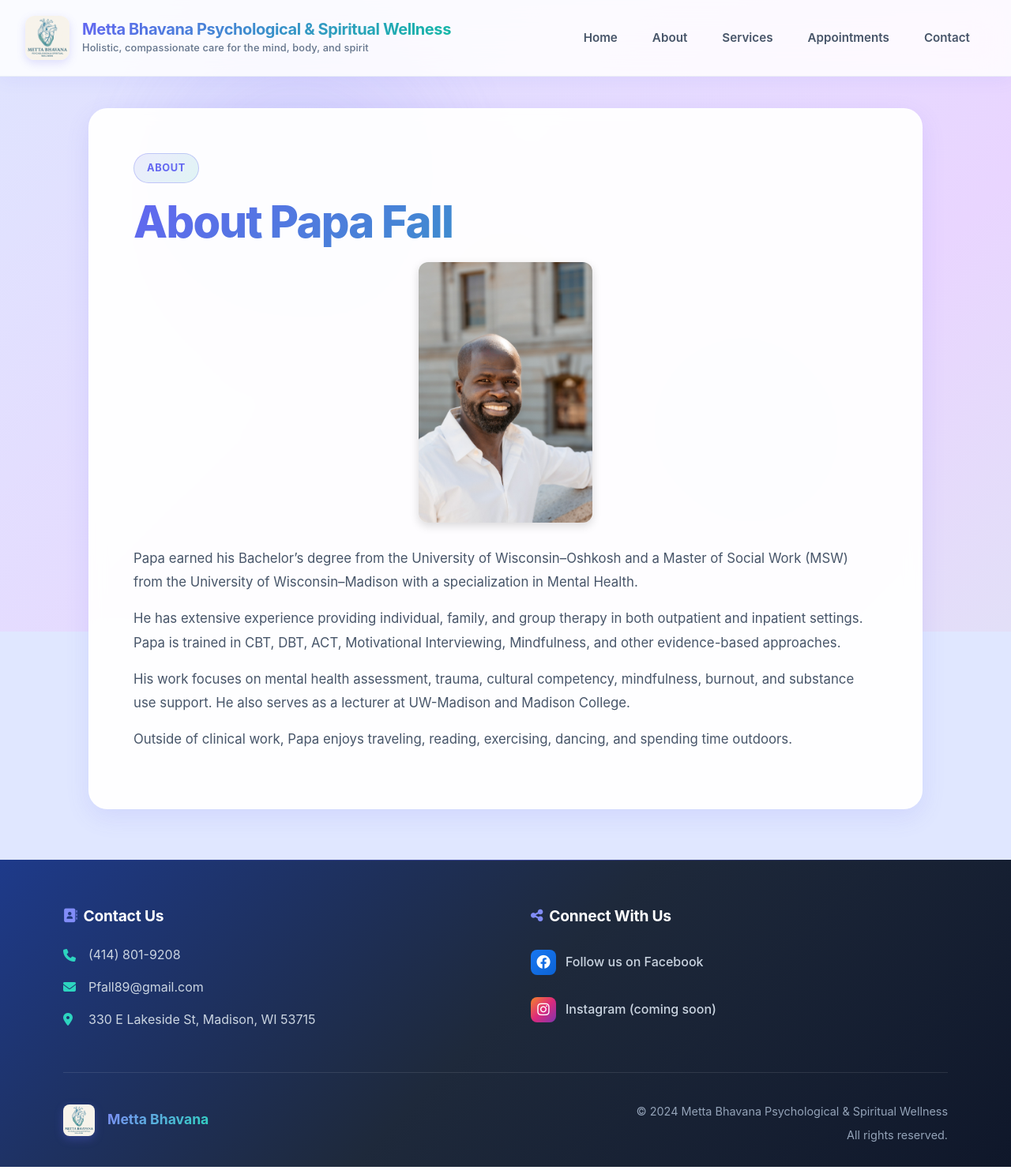
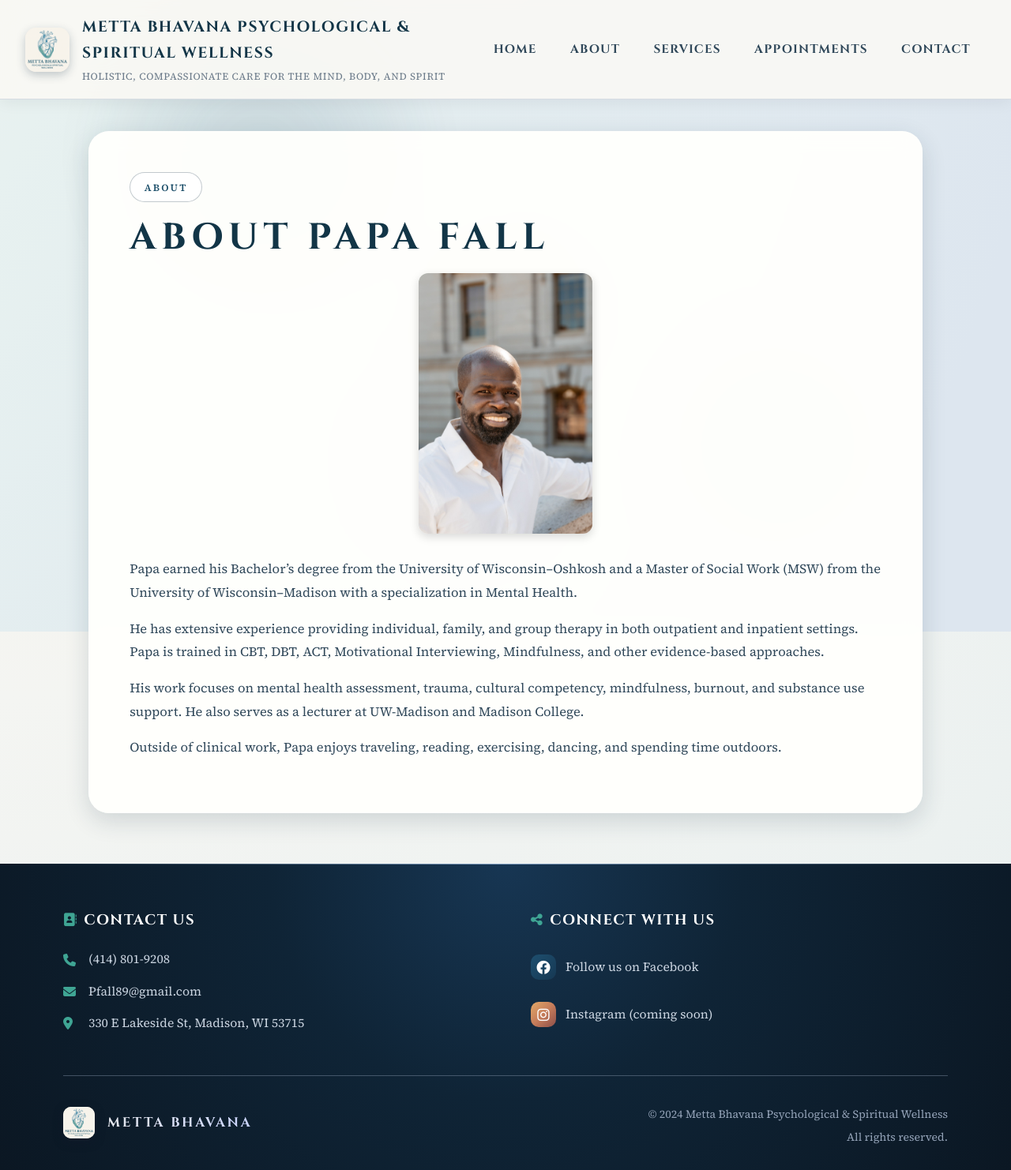
Before and after one commit to xMouhame/metta-bhavana-site, a Django app: page /about/ in a window 1280 px wide. Shown: the whole page at 79% size. Run offline with Django 5.2, Linux system fonts and the light colour scheme.

Commit message:
Updated templates and view logic

```diff
--- a/templates/base.html
+++ b/templates/base.html
@@ -7,24 +7,28 @@
     <meta name="viewport" content="width=device-width, initial-scale=1">
     <link rel="stylesheet" href="https://cdnjs.cloudflare.com/ajax/libs/font-awesome/6.4.0/css/all.min.css">
 
+    <!-- Brand fonts: logo-style serif + soft body font -->
     <style>
+        @import url('https://fonts.googleapis.com/css2?family=Cinzel:wght@500;700&family=Source+Serif+4:wght@300;400;600&display=swap');
+
         :root {
-            --primary: #6366f1;
-            --primary-light: #818cf8;
-            --primary-dark: #4f46e5;
-            --accent: #14b8a6;
-            --accent-light: #2dd4bf;
-            --sage: #84a98c;
-            --lavender: #c4b5fd;
-            --peach: #fbbf24;
-            --text-primary: #1e293b;
-            --text-secondary: #475569;
-            --text-muted: #64748b;
-            --card-bg: rgba(255, 255, 255, 0.95);
+            /* Colors tuned to the logo */
+            --primary: #1D4F6A;          /* deep blue */
+            --primary-light: #2E6C8C;
+            --primary-dark: #123547;
+            --accent: #2F8A7B;          /* teal/green from heart */
+            --accent-light: #3FA594;
+            --sage: #7A9480;
+            --lavender: #9FB5C8;
+            --peach: #E2A969;
+            --text-primary: #163042;
+            --text-secondary: #30485A;
+            --text-muted: #6B7A89;
+            --card-bg: rgba(255, 255, 252, 0.96);
             --border-subtle: rgba(226, 232, 240, 0.6);
-            --shadow-soft: 0 10px 30px rgba(99, 102, 241, 0.12);
-            --shadow-md: 0 4px 6px -1px rgba(0, 0, 0, 0.1);
-            --shadow-lg: 0 10px 15px -3px rgba(0, 0, 0, 0.1);
+            --shadow-soft: 0 10px 30px rgba(22, 48, 66, 0.16);
+            --shadow-md: 0 4px 6px -1px rgba(0, 0, 0, 0.08);
+            --shadow-lg: 0 10px 15px -3px rgba(0, 0, 0, 0.18);
         }
 
         * {
@@ -34,16 +38,16 @@
         }
 
         body {
-            font-family: 'Inter', -apple-system, BlinkMacSystemFont, "Segoe UI", Roboto, sans-serif;
+            font-family: 'Source Serif 4', -apple-system, BlinkMacSystemFont, "Segoe UI", Roboto, serif;
             color: var(--text-primary);
-            background: #e0e7ff;
+            background: radial-gradient(circle at top left, #F7F1E5 0%, #F4F5F2 45%, #E8EFEF 100%);
             min-height: 100vh;
-            line-height: 1.6;
+            line-height: 1.7;
             position: relative;
             overflow-x: hidden;
         }
 
-        /* ANIMATED BACKGROUND */
+        /* ANIMATED BACKGROUND – softer, logo colors */
         .animated-bg {
             position: fixed;
             top: 0;
@@ -52,9 +56,9 @@
             height: 100%;
             z-index: 0;
             overflow: hidden;
-            background: linear-gradient(135deg, #e0e7ff 0%, #fef3c7 25%, #dbeafe 50%, #e9d5ff 75%, #d1fae5 100%);
-            background-size: 400% 400%;
-            animation: gradientShift 20s ease infinite;
+            background: radial-gradient(circle at top left, #F7F1E5 0%, #E7F1F0 40%, #DDE6EF 80%);
+            background-size: 200% 200%;
+            animation: gradientShift 26s ease infinite;
         }
 
         @keyframes gradientShift {
@@ -65,69 +69,58 @@
 
         .floating-shapes {
             position: absolute;
-            top: 0;
-            left: 0;
-            width: 100%;
-            height: 100%;
+            inset: 0;
         }
 
         .shape {
             position: absolute;
-            opacity: 0.15;
+            opacity: 0.18;
             border-radius: 50%;
-            filter: blur(40px);
-            animation: float 20s ease-in-out infinite;
+            filter: blur(38px);
+            animation: float 24s ease-in-out infinite;
         }
 
         .shape-1 {
-            width: 400px;
-            height: 400px;
-            background: radial-gradient(circle, #6366f1, transparent);
-            top: 10%;
-            left: 10%;
-            animation-delay: 0s;
+            width: 380px;
+            height: 380px;
+            background: radial-gradient(circle, rgba(29, 79, 106, 0.85), transparent);
+            top: 6%;
+            left: 8%;
         }
 
         .shape-2 {
             width: 300px;
             height: 300px;
-            background: radial-gradient(circle, #14b8a6, transparent);
-            top: 50%;
-            right: 15%;
+            background: radial-gradient(circle, rgba(47, 138, 123, 0.8), transparent);
+            top: 52%;
+            right: 12%;
             animation-delay: 5s;
         }
 
         .shape-3 {
-            width: 350px;
-            height: 350px;
-            background: radial-gradient(circle, #c4b5fd, transparent);
-            bottom: 10%;
+            width: 340px;
+            height: 340px;
+            background: radial-gradient(circle, rgba(159, 181, 200, 0.9), transparent);
+            bottom: 8%;
             left: 30%;
             animation-delay: 10s;
         }
 
         .shape-4 {
-            width: 250px;
-            height: 250px;
-            background: radial-gradient(circle, #fbbf24, transparent);
-            top: 30%;
+            width: 260px;
+            height: 260px;
+            background: radial-gradient(circle, rgba(226, 169, 105, 0.75), transparent);
+            top: 32%;
             right: 40%;
-            animation-delay: 15s;
+            animation-delay: 14s;
         }
 
         @keyframes float {
-            0%, 100% {
-                transform: translate(0, 0) scale(1);
-            }
-            33% {
-                transform: translate(50px, -50px) scale(1.1);
-            }
-            66% {
-                transform: translate(-30px, 30px) scale(0.9);
-            }
+            0%, 100% { transform: translate(0, 0) scale(1); }
+            33% { transform: translate(40px, -40px) scale(1.05); }
+            66% { transform: translate(-25px, 30px) scale(0.96); }
         }
 
-        /* Content wrapper */
         .content-wrapper {
             position: relative;
             z-index: 1;
@@ -138,16 +131,16 @@
             position: sticky;
             top: 0;
             z-index: 50;
-            background: rgba(255, 255, 255, 0.85);
-            backdrop-filter: blur(20px) saturate(180%);
-            border-bottom: 1px solid var(--border-subtle);
-            box-shadow: 0 4px 20px rgba(99, 102, 241, 0.08);
+            background: rgba(249, 248, 244, 0.94);
+            backdrop-filter: blur(18px) saturate(170%);
+            border-bottom: 1px solid rgba(206, 214, 222, 0.8);
+            box-shadow: 0 4px 18px rgba(15, 23, 42, 0.06);
             transition: all 0.3s ease;
         }
 
         header.scrolled {
-            box-shadow: 0 4px 20px rgba(99, 102, 241, 0.15);
-            background: rgba(255, 255, 255, 0.95);
+            box-shadow: 0 6px 22px rgba(15, 23, 42, 0.12);
+            background: rgba(249, 248, 244, 0.98);
         }
 
         .header-container {
@@ -169,20 +162,21 @@
         }
 
         .brand-link:hover {
-            transform: translateY(-2px);
+            transform: translateY(-1px);
         }
 
         .logo-img {
-            height: 48px;
+            height: 50px;
             width: auto;
-            border-radius: 12px;
-            box-shadow: 0 4px 12px rgba(99, 102, 241, 0.2);
+            border-radius: 14px;
+            box-shadow: 0 4px 12px rgba(22, 48, 66, 0.25);
             transition: all 0.3s ease;
+            background: #F7F1E5;
         }
 
         .brand-link:hover .logo-img {
-            box-shadow: 0 6px 20px rgba(99, 102, 241, 0.3);
-            transform: rotate(-2deg);
+            box-shadow: 0 8px 20px rgba(22, 48, 66, 0.35);
+            transform: rotate(-1.5deg);
         }
 
         .logo-box {
@@ -192,21 +186,20 @@
         }
 
         .logo-title {
+            font-family: 'Cinzel', 'Times New Roman', serif;
             font-size: 1.1rem;
             font-weight: 700;
-            letter-spacing: -0.02em;
-            background: linear-gradient(135deg, var(--primary), var(--accent));
-            -webkit-background-clip: text;
-            -webkit-text-fill-color: transparent;
-            background-clip: text;
-            line-height: 1.2;
+            letter-spacing: 0.08em;
+            text-transform: uppercase;
+            color: var(--primary-dark);
         }
 
         .logo-sub {
             font-size: 0.75rem;
             color: var(--text-muted);
             font-weight: 500;
-            letter-spacing: 0.01em;
+            letter-spacing: 0.06em;
+            text-transform: uppercase;
         }
 
         /* DESKTOP NAV */
@@ -221,16 +214,20 @@
             color: var(--text-secondary);
             font-size: 0.95rem;
             font-weight: 600;
-            padding: 0.625rem 1.25rem;
-            border-radius: 12px;
-            transition: all 0.3s ease;
+            padding: 0.55rem 1.2rem;
+            border-radius: 999px;
+            transition: all 0.25s ease;
             position: relative;
+            font-family: 'Cinzel', 'Times New Roman', serif;
+            letter-spacing: 0.08em;
+            text-transform: uppercase;
         }
 
         .desktop-nav a:hover {
-            color: var(--primary);
-            background: linear-gradient(135deg, rgba(99, 102, 241, 0.08), rgba(20, 184, 166, 0.08));
-            transform: translateY(-2px);
+            color: #FDFBF5;
+            background: linear-gradient(135deg, var(--primary), var(--accent));
+            box-shadow: 0 6px 18px rgba(17, 24, 39, 0.25);
+            transform: translateY(-1px);
         }
 
         /* HAMBURGER BUTTON */
@@ -337,28 +337,30 @@
 
         .card {
             background: var(--card-bg);
-            backdrop-filter: blur(10px);
-            border-radius: 24px;
+            backdrop-filter: blur(12px);
+            border-radius: 26px;
             box-shadow: var(--shadow-soft);
-            padding: 2.5rem;
-            border: 1px solid rgba(255, 255, 255, 0.8);
+            padding: 2.6rem;
+            border: 1px solid rgba(255, 255, 252, 0.95);
             transition: all 0.3s ease;
         }
 
         .card:hover {
-            box-shadow: 0 20px 50px rgba(99, 102, 241, 0.18);
+            box-shadow: 0 20px 48px rgba(15, 23, 42, 0.22);
+        }
+
+        h1, h2, h3 {
+            font-family: 'Cinzel', 'Times New Roman', serif;
+            color: var(--primary-dark);
         }
 
         h1 {
             margin-top: 0;
             font-size: 2.5rem;
-            font-weight: 800;
-            background: linear-gradient(135deg, var(--primary), var(--accent));
-            -webkit-background-clip: text;
-            -webkit-text-fill-color: transparent;
-            background-clip: text;
-            letter-spacing: -0.03em;
-            line-height: 1.2;
+            font-weight: 700;
+            letter-spacing: 0.14em;
+            text-transform: uppercase;
+            line-height: 1.25;
             margin-bottom: 1rem;
         }
 
@@ -377,12 +378,11 @@
             margin-bottom: 0.75rem;
             font-size: 1.25rem;
             font-weight: 600;
-            color: var(--text-primary);
         }
 
         p {
             line-height: 1.8;
-            font-size: 1.05rem;
+            font-size: 1.03rem;
             color: var(--text-secondary);
             margin-bottom: 1rem;
         }
@@ -395,49 +395,51 @@
         .pill {
             display: inline-block;
             margin-bottom: 1rem;
-            padding: 0.5rem 1rem;
+            padding: 0.45rem 1.1rem;
             border-radius: 999px;
-            background: linear-gradient(135deg, rgba(99, 102, 241, 0.12), rgba(20, 184, 166, 0.12));
+            background: rgba(255, 255, 255, 0.9);
             color: var(--primary);
-            font-size: 0.8rem;
+            font-size: 0.78rem;
             font-weight: 700;
-            letter-spacing: 0.05em;
+            letter-spacing: 0.18em;
             text-transform: uppercase;
-            border: 1.5px solid rgba(99, 102, 241, 0.3);
+            border: 1px solid rgba(22, 48, 66, 0.26);
             transition: all 0.3s ease;
         }
 
         .pill:hover {
-            transform: translateY(-2px);
-            box-shadow: 0 4px 12px rgba(99, 102, 241, 0.2);
+            transform: translateY(-1px);
+            box-shadow: 0 4px 11px rgba(15, 23, 42, 0.2);
         }
 
         .btn-primary {
             display: inline-block;
             margin-top: 1.25rem;
-            padding: 1rem 2rem;
+            padding: 0.9rem 2.1rem;
             background: linear-gradient(135deg, var(--primary), var(--accent));
-            color: white;
+            color: #FDFBF5;
             border-radius: 999px;
             text-decoration: none;
-            font-size: 1.05rem;
+            font-size: 0.98rem;
             font-weight: 600;
             border: none;
             cursor: pointer;
-            box-shadow: 0 6px 20px rgba(99, 102, 241, 0.3);
+            box-shadow: 0 8px 22px rgba(15, 23, 42, 0.35);
             transition: all 0.3s ease;
+            letter-spacing: 0.12em;
+            text-transform: uppercase;
         }
 
         .btn-primary:hover {
-            transform: translateY(-3px);
-            box-shadow: 0 10px 30px rgba(99, 102, 241, 0.4);
+            transform: translateY(-2px);
+            box-shadow: 0 12px 30px rgba(15, 23, 42, 0.4);
         }
 
         .info-footer {
             margin-top: 2rem;
             padding-top: 1.5rem;
-            border-top: 2px solid rgba(99, 102, 241, 0.15);
-            font-size: 0.95rem;
+            border-top: 1px solid rgba(148, 163, 184, 0.45);
+            font-size: 0.96rem;
             color: var(--text-muted);
             line-height: 1.7;
         }
@@ -489,39 +491,41 @@
 
         button[type="submit"] {
             background: linear-gradient(135deg, var(--accent), var(--accent-light));
-            color: white;
+            color: #FDFBF5;
             border-radius: 999px;
-            padding: 1rem 2rem;
+            padding: 0.9rem 2rem;
             border: none;
             cursor: pointer;
-            font-size: 1.05rem;
+            font-size: 0.98rem;
             font-weight: 600;
-            box-shadow: 0 6px 20px rgba(20, 184, 166, 0.3);
+            box-shadow: 0 8px 22px rgba(47, 138, 123, 0.4);
             transition: all 0.3s ease;
             margin-top: 0.5rem;
+            letter-spacing: 0.12em;
+            text-transform: uppercase;
         }
 
         button[type="submit"]:hover {
-            transform: translateY(-3px);
-            box-shadow: 0 10px 30px rgba(20, 184, 166, 0.4);
+            transform: translateY(-2px);
+            box-shadow: 0 12px 30px rgba(47, 138, 123, 0.5);
         }
 
         .success-message {
             padding: 1rem 1.25rem;
             margin-bottom: 1.5rem;
             border-radius: 16px;
-            background: linear-gradient(135deg, #d1fae5, #a7f3d0);
-            color: #065f46;
-            font-size: 1rem;
+            background: linear-gradient(135deg, #E0F6EF, #C3EADD);
+            color: #0F5132;
+            font-size: 0.98rem;
             font-weight: 500;
-            border: 2px solid #6ee7b7;
-            box-shadow: 0 4px 12px rgba(16, 185, 129, 0.2);
+            border: 2px solid #8FD5BD;
+            box-shadow: 0 4px 12px rgba(15, 118, 110, 0.25);
         }
 
         /* FOOTER */
         .site-footer {
-            background: linear-gradient(135deg, #1e3a8a 0%, #1e293b 50%, #0f172a 100%);
-            color: #e2e8f0;
+            background: radial-gradient(circle at top, #173653 0%, #0F2436 40%, #0B1723 100%);
+            color: #E2E8F0;
             padding: 3.5rem 1.5rem 1.5rem;
             margin-top: 4rem;
             position: relative;
@@ -535,7 +539,7 @@
             left: 0;
             right: 0;
             height: 1px;
-            background: linear-gradient(90deg, transparent, rgba(99, 102, 241, 0.5), transparent);
+            background: linear-gradient(90deg, transparent, rgba(191, 219, 254, 0.65), transparent);
         }
 
         .footer-inner {
@@ -551,25 +555,27 @@
         }
 
         .footer-heading {
-            font-size: 1.2rem;
+            font-size: 1.15rem;
             font-weight: 700;
             margin-bottom: 1.25rem;
-            color: #ffffff;
-            letter-spacing: -0.01em;
+            color: #FFFFFF;
+            letter-spacing: 0.08em;
+            text-transform: uppercase;
             display: flex;
             align-items: center;
             gap: 0.5rem;
+            font-family: 'Cinzel', 'Times New Roman', serif;
         }
 
         .footer-heading i {
-            color: var(--primary-light);
-            font-size: 1.1rem;
+            color: var(--accent-light);
+            font-size: 1.05rem;
         }
 
         .footer-contact p {
             margin: 0.75rem 0;
-            font-size: 1rem;
-            color: #cbd5e1;
+            font-size: 0.98rem;
+            color: #CBD5E1;
             display: flex;
             align-items: center;
             gap: 0.75rem;
@@ -597,9 +603,9 @@
             display: inline-flex;
             align-items: center;
             gap: 0.75rem;
-            color: #cbd5e1;
+            color: #CBD5E1;
             text-decoration: none;
-            font-size: 1rem;
+            font-size: 0.98rem;
             font-weight: 500;
             transition: all 0.3s ease;
             padding: 0.5rem 0;
@@ -611,36 +617,36 @@
             display: flex;
             align-items: center;
             justify-content: center;
-            border-radius: 8px;
+            border-radius: 10px;
             font-size: 1.1rem;
             transition: all 0.3s ease;
         }
 
         .social-link.facebook i {
-            background: linear-gradient(135deg, #1877f2, #0c63d4);
+            background: linear-gradient(135deg, #1E4F6F, #163853);
             color: white;
         }
 
         .social-link.instagram i {
-            background: linear-gradient(135deg, #f58529, #dd2a7b, #8134af);
+            background: linear-gradient(135deg, #E2A969, #C57C5A, #8D4F4A);
             color: white;
         }
 
         .social-link:hover {
-            color: #f1f5f9;
+            color: #F1F5F9;
             transform: translateX(6px);
         }
 
         .social-link:hover i {
-            transform: scale(1.1) rotate(-5deg);
-            box-shadow: 0 4px 12px rgba(99, 102, 241, 0.4);
+            transform: scale(1.08) rotate(-4deg);
+            box-shadow: 0 4px 12px rgba(15, 23, 42, 0.45);
         }
 
         .footer-divider {
             max-width: 1120px;
             margin: 2.5rem auto 0;
             padding-top: 2rem;
-            border-top: 1px solid rgba(255, 255, 255, 0.1);
+            border-top: 1px solid rgba(148, 163, 184, 0.4);
             display: flex;
             flex-direction: column;
             align-items: center;
@@ -657,44 +663,48 @@
         .footer-logo-img {
             height: 40px;
             width: auto;
-            border-radius: 8px;
-            box-shadow: 0 4px 12px rgba(99, 102, 241, 0.3);
+            border-radius: 10px;
+            box-shadow: 0 4px 12px rgba(15, 23, 42, 0.5);
+            background: #F7F1E5;
         }
 
         .footer-brand-name {
-            font-size: 1.1rem;
+            font-size: 1.05rem;
             font-weight: 700;
-            background: linear-gradient(135deg, #818cf8, #2dd4bf);
+            background: linear-gradient(135deg, #E5E7EB, #C7D2FE);
             -webkit-background-clip: text;
             -webkit-text-fill-color: transparent;
             background-clip: text;
+            font-family: 'Cinzel', 'Times New Roman', serif;
+            letter-spacing: 0.16em;
+            text-transform: uppercase;
         }
 
         .footer-bottom {
-            font-size: 0.9rem;
-            color: #94a3b8;
+            font-size: 0.88rem;
+            color: #94A3B8;
             text-align: center;
             line-height: 1.6;
         }
 
         .footer-bottom p {
             margin: 0.25rem 0;
-            color: #94a3b8;
-            font-size: 0.9rem;
+            color: #94A3B8;
+            font-size: 0.88rem;
         }
 
         /* RESPONSIVE */
         @media (min-width: 768px) {
             .header-container {
-                padding: 1.25rem 2rem;
+                padding: 1.15rem 2rem;
             }
 
             .logo-title {
-                font-size: 1.25rem;
+                font-size: 1.2rem;
             }
 
             .logo-sub {
-                font-size: 0.8rem;
+                font-size: 0.78rem;
             }
 
             .page-wrap {
@@ -702,7 +712,7 @@
             }
 
             .card {
-                padding: 3.5rem;
+                padding: 3.2rem;
             }
 
             .desktop-nav {
@@ -734,11 +744,11 @@
             }
 
             h1 {
-                font-size: 3.5rem;
+                font-size: 2.9rem;
             }
 
             h2 {
-                font-size: 2.25rem;
+                font-size: 2rem;
             }
         }
 
```
Also changed, not shown: other parts of templates/base.html (+24 -22 lines).
